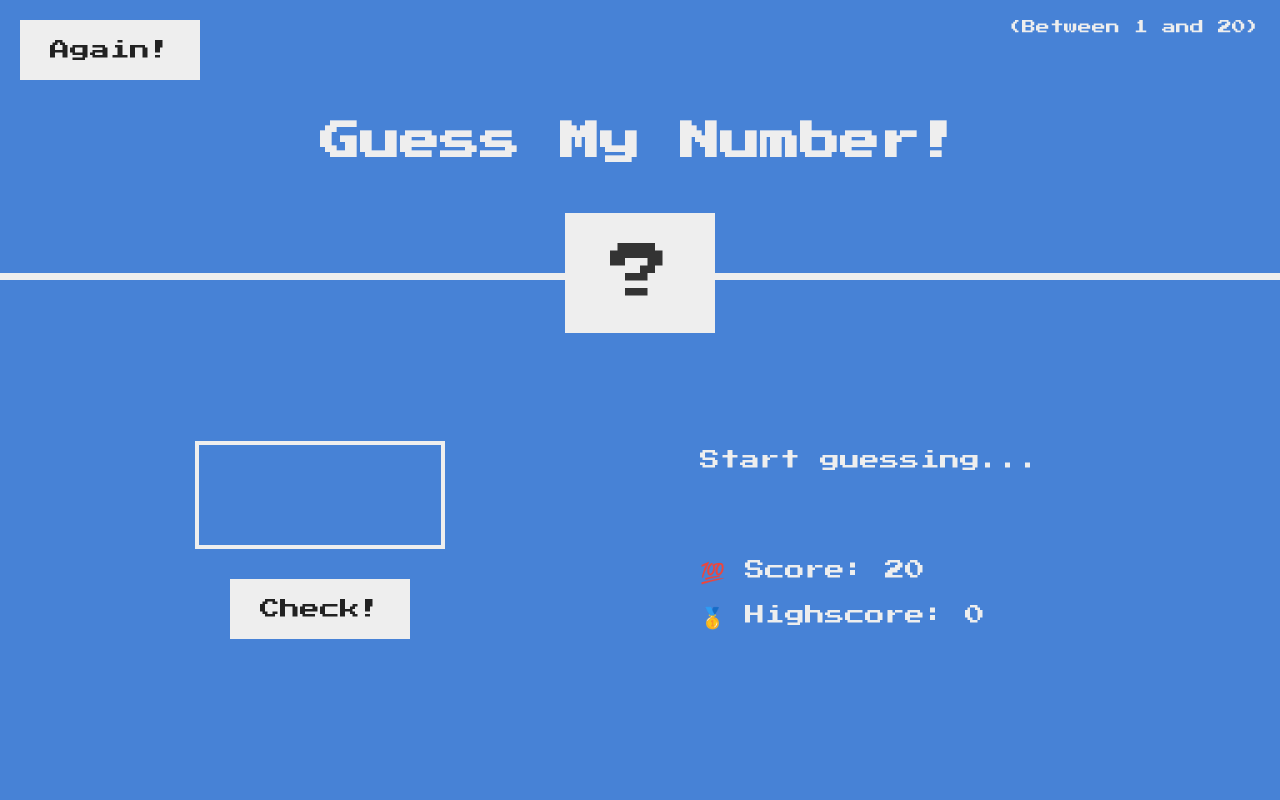
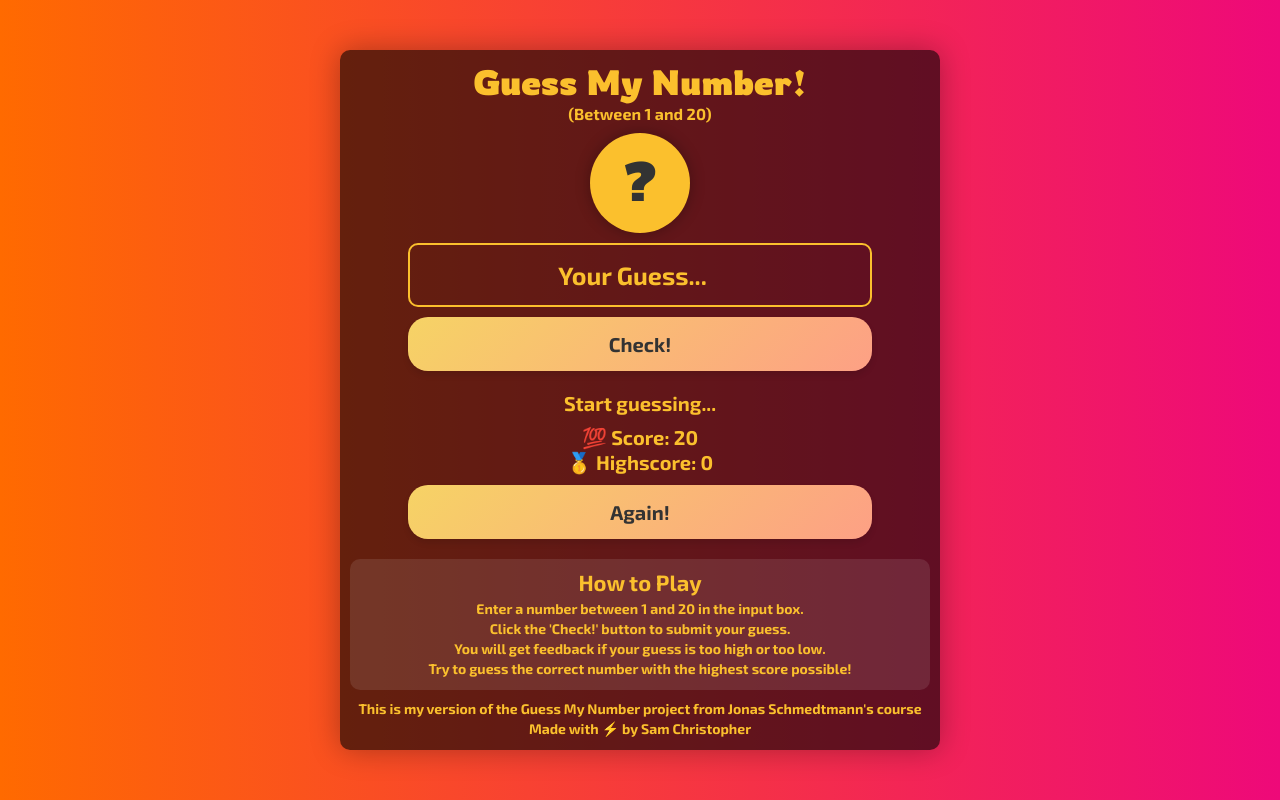
Before and after one commit to sam-chris-fullstack-engineer/Guess-My-Number-Game, a plain HTML site: page index.html in a window 1280 px wide. Drawn offline with Linux system fonts and the light colour scheme.

Commit message:
Change by game design

```diff
--- a/index.html
+++ b/index.html
@@ -8,25 +8,38 @@
   <title>Guess My Number!</title>
 </head>
 <body>
+  <div class="container">
     <header>
       <h1>Guess My Number!</h1>
       <p class="between">(Between 1 and 20)</p>
-      <button class="btn again">Again!</button>
-      <div class="number">?</div>
     </header>
     <main>
-      <section class="left">
-        <input type="number" class="guess" />
+      <div class="number">?</div>
+      <div class="inputs">
+        <input type="number" class="guess" placeholder="Your Guess..." />
         <button class="btn check">Check!</button>
-      </section>
-      <section class="right">
+      </div>
+      <div class="message-box">
         <p class="message">Start guessing...</p>
         <p class="label-score">💯 Score: <span class="score">20</span></p>
-        <p class="label-highscore">
-          🥇 Highscore: <span class="highscore">0</span>
-        </p>
-      </section>
+        <p class="label-highscore">🥇 Highscore: <span class="highscore">0</span></p>
+      </div>
+      <button class="btn again">Again!</button>
     </main>
+    <div class="instructions">
+      <h2>How to Play</h2>
+      <ul>
+        <li>Enter a number between 1 and 20 in the input box.</li>
+        <li>Click the 'Check!' button to submit your guess.</li>
+        <li>You will get feedback if your guess is too high or too low.</li>
+        <li>Try to guess the correct number with the highest score possible!</li>
+      </ul>
+    </div>
+    <footer>
+      <p>This is my version of the Guess My Number project from Jonas Schmedtmann's course</p>
+      <p>Made with ⚡ by Sam Christopher</p>
+    </footer>
+  </div>
   <script src="script.js"></script>
 </body>
 </html>
--- a/style.css
+++ b/style.css
@@ -1,120 +1,243 @@
-@import url('https://fonts.googleapis.com/css?family=Press+Start+2P&display=swap');
+@import url('https://fonts.googleapis.com/css2?family=Roboto:wght@400;700&display=swap');
+@import url('https://fonts.googleapis.com/css2?family=Rowdies:wght@700&display=swap');
+@import url('https://fonts.googleapis.com/css2?family=Exo+2:wght@700&display=swap');
+@import url('https://fonts.googleapis.com/css2?family=Alfa+Slab+One&display=swap');
 
 * {
   margin: 0;
   padding: 0;
-  box-sizing: inherit;
+  box-sizing: border-box;
 }
 
 html {
   font-size: 62.5%;
-  box-sizing: border-box;
 }
 
 body {
-  font-family: 'Press Start 2P', sans-serif;
-  color: #eee;
-  background-color: #0d5bc9c1;
-
-  /* background-color: #60b347; */
+  font-family: 'Roboto', sans-serif;
+  background: linear-gradient(to right, #ff6a00, #ee0979);
+  color: #fff;
+  display: flex;
+  justify-content: center;
+  align-items: center;
+  height: 100vh;
+  overflow: hidden;
+  padding: 2rem;
 }
 
-/* LAYOUT */
-header {
+.container {
+  max-width: 600px;
+  width: 100%;
+  background: rgba(0, 0, 0, 0.6);
+  padding: 1rem;
+  border-radius: 1rem;
+  box-shadow: 0 0 30px rgba(0, 0, 0, 0.3);
+  text-align: center;
   position: relative;
-  height: 35vh;
-  border-bottom: 7px solid #eee;
+  z-index: 1;
 }
 
-main {
-  height: 65vh;
-  color: #eee;
-  display: flex;
-  align-items: center;
-  justify-content: space-around;
+header {
+  margin-bottom: 1rem;
 }
 
-.left {
-  width: 52rem;
+h1 {
+  font-size: 3.5rem;
+  font-family: 'Rowdies', cursive;
+  color: #fbc02d;
+}
+
+.between {
+  font-size: 1.6rem;
+  color: #fbc02d;
+  font-family: 'Exo 2', sans-serif;
+}
+
+.number {
+  background: #fbc02d;
+  color: #333;
+  font-size: 5rem;
+  width: 10rem;
+  height: 10rem;
+  padding: 2rem;
+  margin: 1rem auto;
+  border-radius: 50%;
+  box-shadow: 0 0 15px rgba(0, 0, 0, 0.3);
+  display: flex;
+  justify-content: center;
+  align-items: center;
+  transition: all 0.5s;
+  font-family: 'Alfa Slab One', cursive;
+}
+
+.inputs {
   display: flex;
   flex-direction: column;
   align-items: center;
-}
-
-.right {
-  width: 52rem;
-  font-size: 2rem;
-}
-
-/* ELEMENTS STYLE */
-h1 {
-  font-size: 4rem;
-  text-align: center;
-  position: absolute;
-  width: 100%;
-  top: 52%;
-  left: 50%;
-  transform: translate(-50%, -50%);
-}
-
-.number {
-  background: #eee;
-  color: #333;
-  font-size: 6rem;
-  width: 15rem;
-  padding: 3rem 0rem;
-  text-align: center;
-  position: absolute;
-  bottom: 0;
-  left: 50%;
-  transform: translate(-50%, 50%);
-}
-
-.between {
-  font-size: 1.4rem;
-  position: absolute;
-  top: 2rem;
-  right: 2rem;
-}
-
-.again {
-  position: absolute;
-  top: 2rem;
-  left: 2rem;
+  margin-bottom: 1rem;
 }
 
 .guess {
   background: none;
-  border: 4px solid #eee;
-  font-family: inherit;
-  color: inherit;
-  font-size: 5rem;
-  padding: 2.5rem;
-  width: 25rem;
+  border: 2px solid #fbc02d;
+  font-size: 2rem;
+  padding: 1rem;
+  width: 80%;
   text-align: center;
-  display: block;
-  margin-bottom: 3rem;
+  border-radius: 1rem;
+  margin-bottom: 1rem;
+  color: #fbc02d;
+  font-family: 'Exo 2', sans-serif;
+}
+
+.guess::placeholder {
+  color: #fbc02d;
+  font-family: 'Exo 2', sans-serif;
 }
 
 .btn {
+  background: linear-gradient(135deg, #f6d365 0%, #fda085 100%);
   border: none;
-  background-color: #eee;
-  color: #222;
-  font-size: 2rem;
-  font-family: inherit;
-  padding: 2rem 3rem;
+  color: #333;
+  font-size: 1.8rem;
+  padding: 1rem 2rem;
+  border-radius: 2rem;
   cursor: pointer;
+  transition: background 0.3s, transform 0.3s;
+  width: 80%;
+  margin-bottom: 1rem;
+  font-family: 'Exo 2', sans-serif;
+  position: relative;
+  overflow: hidden;
+  box-shadow: 0 4px 6px rgba(0, 0, 0, 0.1);
+}
+
+.btn::before {
+  content: "";
+  position: absolute;
+  top: 0;
+  left: 0;
+  width: 100%;
+  height: 100%;
+  background: rgba(255, 255, 255, 0.2);
+  z-index: 1;
+  transform: translateX(-100%);
+  transition: transform 0.3s ease-in-out;
+}
+
+.btn:hover::before {
+  transform: translateX(100%);
 }
 
 .btn:hover {
-  background-color: #ccc;
+  background: #ffca28;
+  transform: scale(1.05);
+}
+
+.message-box {
+  margin-bottom: 1rem;
 }
 
 .message {
-  margin-bottom: 8rem;
-  height: 3rem;
+  font-size: 1.8rem;
+  margin-bottom: 1rem;
+  color: #fbc02d;
+  font-family: 'Exo 2', sans-serif;
 }
 
-.label-score {
-  margin-bottom: 2rem;
+.label-score, .label-highscore {
+  font-size: 1.6rem;
+  color: #fbc02d;
+  font-family: 'Exo 2', sans-serif;
 }
+
+.instructions {
+  background: rgba(255, 255, 255, 0.1);
+  padding: 0.5rem;
+  border-radius: 1rem;
+  margin-top: 1rem;
+  font-family: 'Exo 2', sans-serif;
+  color: #fbc02d;
+}
+
+.instructions h2 {
+  font-size: 1.8rem;
+  margin-bottom: 0.5rem;
+}
+
+.instructions ul {
+  list-style: none;
+  padding: 0;
+}
+
+.instructions li {
+  font-size: 1.2rem;
+  margin-bottom: 0.3rem;
+}
+
+footer {
+  margin-top: 1rem;
+  font-size: 1.2rem;
+  color: #fbc02d;
+  font-family: 'Exo 2', sans-serif;
+}
+
+footer p {
+  margin: 0.3rem 0;
+}
+
+@media (min-width: 768px) {
+  .guess {
+    font-size: 2.5rem;
+    padding: 1.5rem;
+  }
+
+  .btn {
+    font-size: 2rem;
+    padding: 1.5rem 3rem;
+  }
+
+  .message, .label-score, .label-highscore {
+    font-size: 2rem;
+  }
+
+  .instructions {
+    font-size: 1.4rem;
+    padding: 1rem;
+  }
+
+  .instructions h2 {
+    font-size: 2.2rem;
+  }
+
+  .instructions li {
+    font-size: 1.4rem;
+  }
+
+  footer {
+    font-size: 1.4rem;
+  }
+}
+
+/* Winning Effect */
+body.winning {
+  background: linear-gradient(to right, #1de9b6, #1dc4e9);
+  animation: confetti 0.5s forwards;
+}
+
+.number.winning {
+  background: #28a745;
+  animation: pop 0.5s forwards;
+}
+
+@keyframes pop {
+  0% {
+    transform: scale(1);
+  }
+  50% {
+    transform: scale(1.2);
+  }
+  100% {
+    transform: scale(1);
+  }
+}
```
Lines whose indentation alone changed are shown as unchanged.
